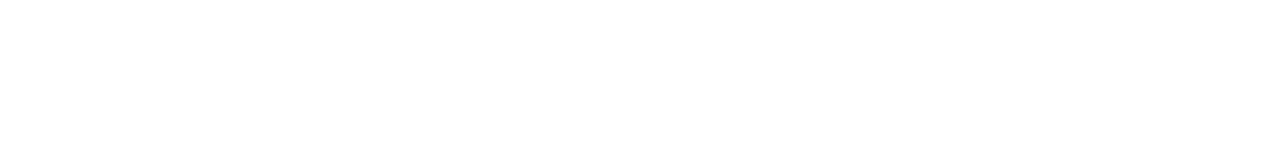
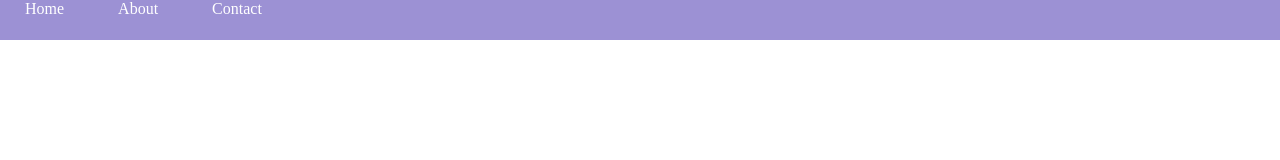
Before and after one commit to EricaDaSilvaCorreia/Git_and_Github_Intermediate, a plain HTML site: page index.html in a window 1280 px wide. Drawn offline with Linux system fonts and the light colour scheme.

Commit message:
Best Navbar Ever

```diff
--- a/CSS/main.css
+++ b/CSS/main.css
@@ -1,3 +1,28 @@
-h1 {
-  color: green;
+body {
+  /* background: : rgb(99, 95, 175); */
+  padding: 0;
+  margin: 0;
 }
+
+nav {
+  width: 100vw;
+  height: 40px;
+  background: rgb(156, 145, 212);
+}
+
+nav ul {
+  height: 100%;
+  margin: 0;
+  padding: 0;
+}
+
+nav  ul li {
+  display: inline;
+  padding: 10px 15px;
+}
+
+nav ul li a {
+  color: white;
+  padding: 10px;
+  text-decoration: none;
+}
--- a/index.html
+++ b/index.html
@@ -8,6 +8,12 @@
   <link rel="stylesheet" href="../CSS/main.css">
 </head>
 <body>
-
+  <nav>
+    <ul>
+      <li> <a href="#">Home</a></li>
+      <li> <a href="#">About</a></li>
+      <li> <a href="#">Contact</a></li>
+    </ul>
+  </nav>
 </body>
 </html>
```
